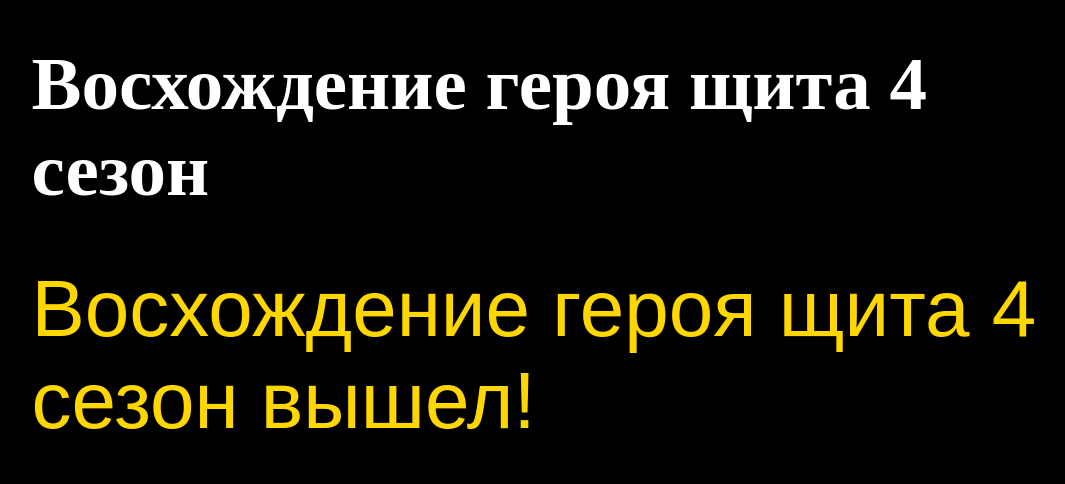
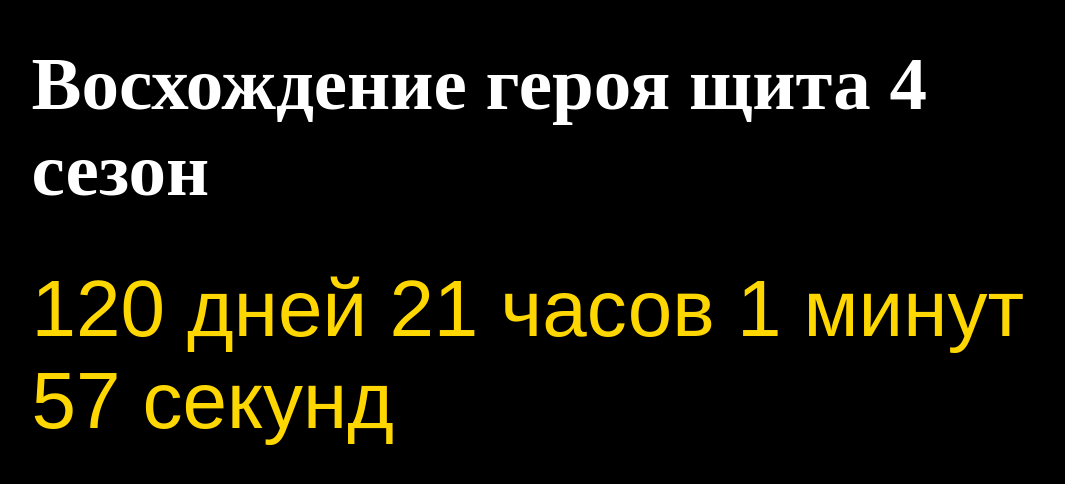
Before and after one commit to errorcat404/timer-shield, a plain HTML site: page index.html in a window 1280 px wide. Shown: the part 140-624 px from the top of the page, without its empty margins (103-1168 px from the left). Drawn offline with Linux system fonts and the light colour scheme.

Commit message:
Update index.html

```diff
--- a/index.html
+++ b/index.html
@@ -41,7 +41,7 @@
     </div>
     <script>
         // Устанавливаем конечную дату и время
-        const endDate = new Date('December 31, 2024 03:00:00').getTime();
+        const endDate = new Date('July 31, 2025 03:00:00').getTime();
 
         function updateCountdown() {
     const now = new Date().getTime();
```
